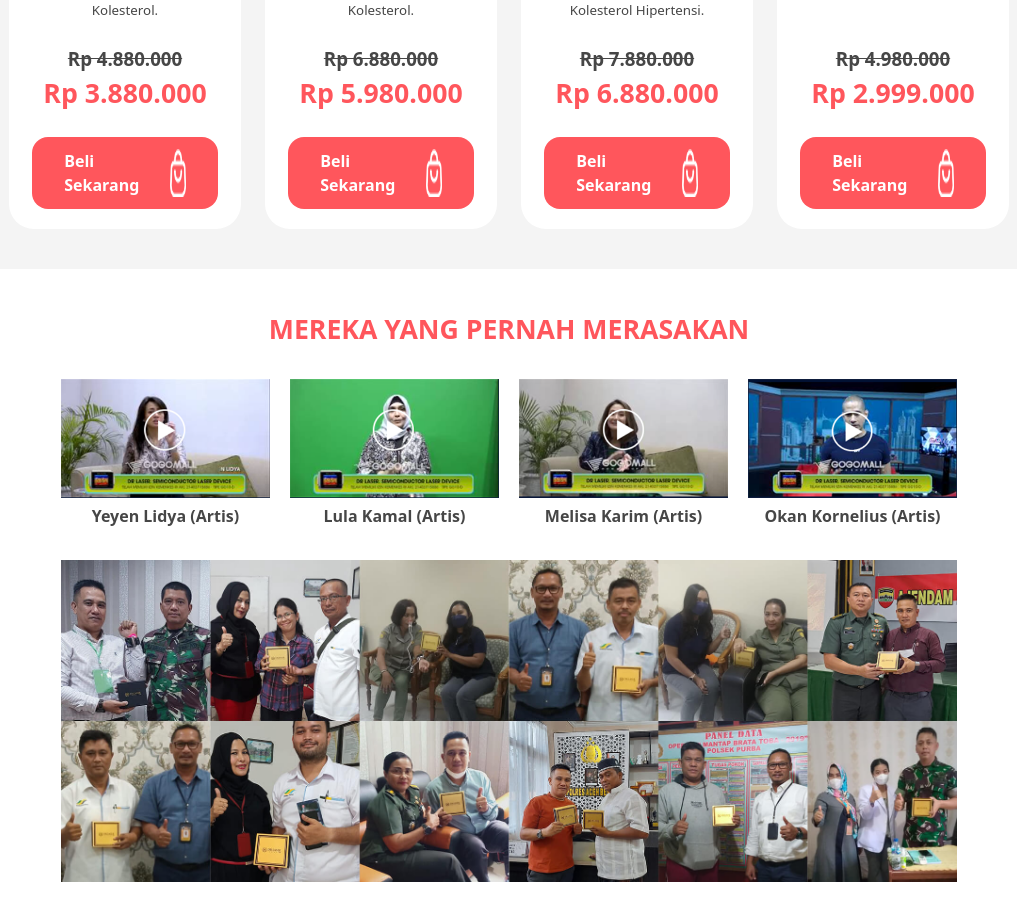
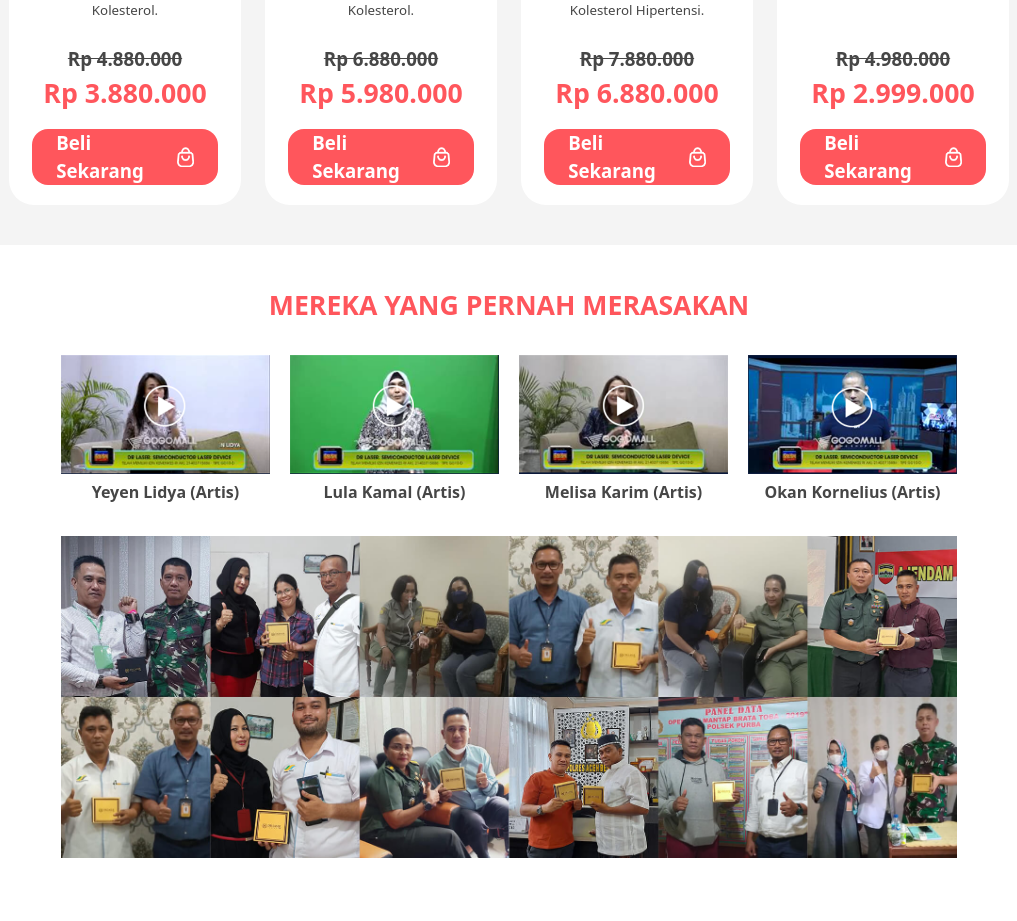
Before and after one commit to yudhaeric/dr-laser, a Next.js app: page / in a window 1280 px wide. Shown: the part 2182-3103 px from the top of the page, without its empty margins (131-1148 px from the left). Built offline with nearby package versions, Linux system fonts and the light colour scheme.

Commit message:
Fix Issue Button Product

```diff
--- a/pages/index.js
+++ b/pages/index.js
@@ -575,7 +575,7 @@ export default function Home() {
                         {item.price}
                       </p>
                       <a href={item.link} target="_blank" rel="noopener noreferrer">
-                        <div className='flex bg-[#ff565c] hover:bg-[#EE3D43] cursor-pointer py-3 px-8 rounded-2xl gap-3 mt-6'>
+                        <div className='flex items-center bg-[#ff565c] hover:bg-[#EE3D43] cursor-pointer py-3 px-8 rounded-2xl gap-3 mt-6'>
                           <p className='font-bold text-white text-[16px]'>Beli Sekarang</p>
                           <Image
                             src="/shopping-bag.png"
@@ -639,12 +639,12 @@ export default function Home() {
                             {item.price}
                           </p>
                           <a href={item.link} target="_blank" rel="noopener noreferrer">
-                            <div className='flex bg-[#ff565c] hover:bg-[#EE3D43] cursor-pointer py-3 px-8 rounded-2xl gap-3 mt-6'>
-                              <p className='font-bold text-white text-[16px]'>Beli Sekarang</p>
+                            <div className='flex items-center bg-[#ff565c] hover:bg-[#EE3D43] cursor-pointer rounded-2xl mt-[2vh] px-[3vh] h-14'>
+                              <p className='font-bold text-white text-[14pt] mr-1'>Beli Sekarang</p>
                               <Image
                                 src="/shopping-bag.png"
                                 width={18}
-                                height={20}
+                                height={21}
                                 alt="Product Supreme"
                               />
                             </div>
```
